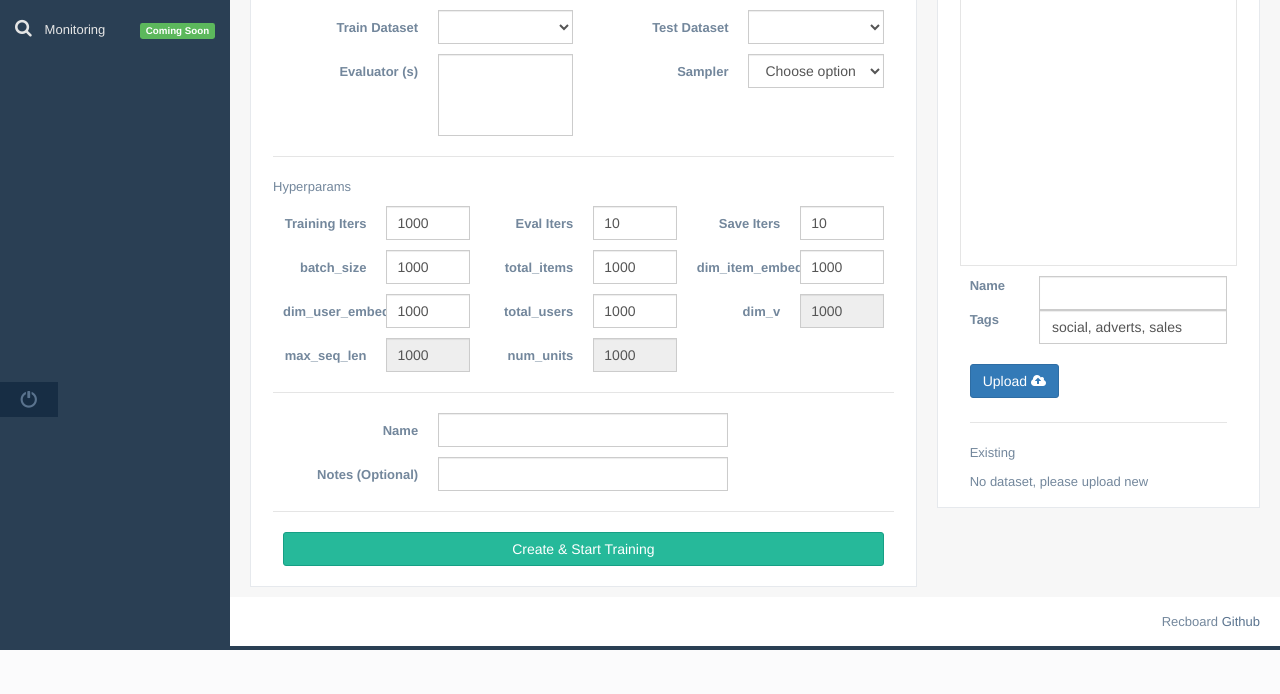
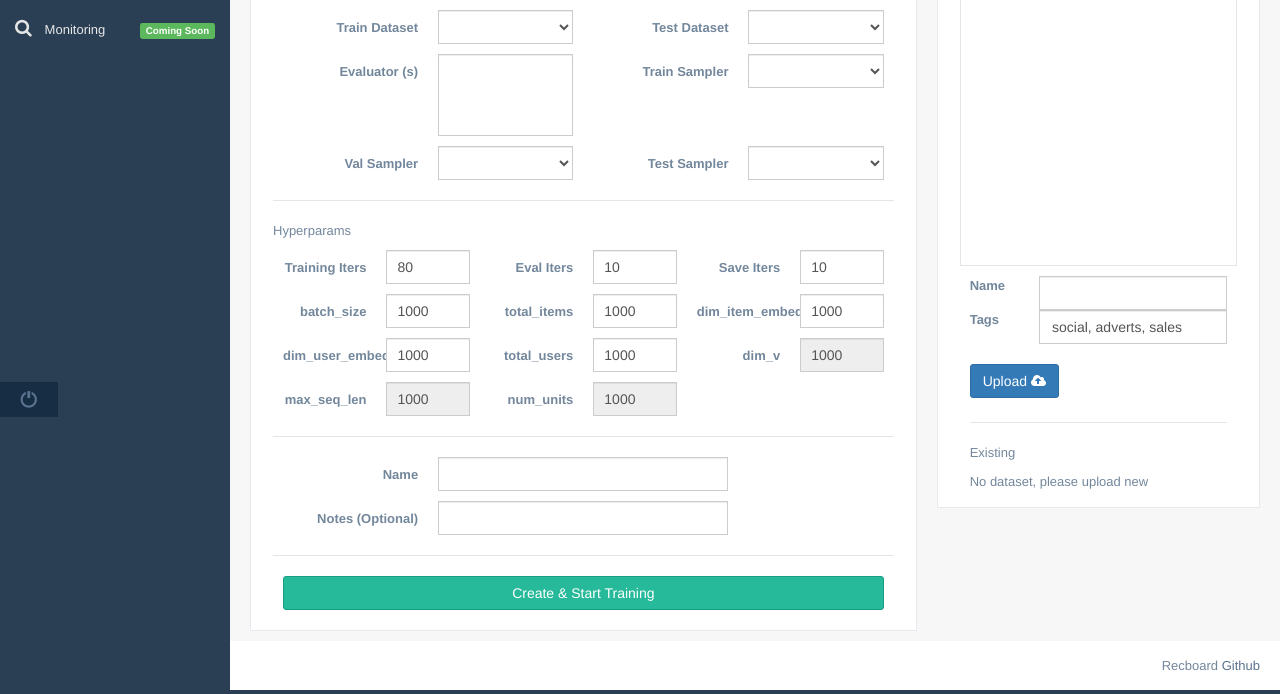
Before and after one commit to mohit-chawla/recboard, a Django app: page /board/home/ in a window 1280 px wide. Shown: the part 383-1077 px from the top of the page. Before the commit the page ends 1033 px from the top, so only its background shows below. Run offline with Django 3.2, Linux system fonts and the light colour scheme; the visitor is signed in with stand-in values (Sample User, id 1); data that the repository does not hold is empty; parts of the project's set-up code (start-up, migrations or seed data) failed here and were passed over; some libraries are stand-ins or nearby versions.

Commit message:
Make evaluators 'choosable', and use those evals at backend

```diff
--- a/board/templates/home.html
+++ b/board/templates/home.html
@@ -347,14 +347,21 @@
                             <select id="evaluator-select" class="form-control" multiple>
                             </select>
                           </div>
-                          <label class="control-label col-md-3 col-sm-3 col-xs-12">Sampler</label>
+                          <label class="control-label col-md-3 col-sm-3 col-xs-12">Train Sampler</label>
                           <div class="col-md-3 col-sm-3 col-xs-12">
-                            <select required="required" class="form-control">
-                              <option>Choose option</option>
-                              <option>Option one</option>
-                              <option>Option two</option>
-                              <option>Option three</option>
-                              <option>Option four</option>
+                            <select id="train-sampler-select" required="required" class="form-control">
+                            </select>
+                          </div>
+                        </div>
+                        <div class="form-group">
+                          <label class="control-label col-md-3 col-sm-3 col-xs-12">Val Sampler</label>
+                          <div class="col-md-3 col-sm-3 col-xs-12">
+                            <select id="val-sampler-select" class="form-control">
+                            </select>
+                          </div>
+                          <label class="control-label col-md-3 col-sm-3 col-xs-12">Test Sampler</label>
+                          <div class="col-md-3 col-sm-3 col-xs-12">
+                            <select id="test-sampler-select" class="form-control">
                             </select>
                           </div>
                         </div>
@@ -365,7 +372,7 @@
                           <div class="form-group">
                             <label class="control-label col-md-2 col-sm-3 col-xs-12" for="model-name">Training Iters</label>
                             <div class="col-md-2 col-sm-3col-xs-12">
-                              <input type="number" id="train-iters" value="1000" class="form-control col-md-7 col-xs-12">
+                              <input type="number" id="train-iters" value="80" class="form-control col-md-7 col-xs-12">
                             </div>
                             <label class="control-label col-md-2 col-sm-3 col-xs-12" for="model-name">Eval Iters</label>
                             <div class="col-md-2 col-sm-3c ol-xs-12">
@@ -532,6 +539,7 @@
       var userDatasets = [];
       var availableRecommdenders = [];
       var availableEvaluators = [];
+      var availableSamplers = [];
       var iframeTimeout = 10000
 
       function getWorkspaceList(){
@@ -609,6 +617,26 @@
                   availableEvaluators.push(evaluator_name)
               });
               $("#evaluator-select").append(modelEvaluatorOptionsUI());
+
+              if(cb && typeof cb === "function") {
+                  cb();
+              }
+          });
+      }
+      function getAvailableSamplers(cb){
+          url = workspace_root_url + "/sampler/list"
+          if (debug){
+              console.log("listing available samplers",url)
+          }
+          $.get( url, function( data ) {
+              $.each(data,function( _ , sampler_name){
+                  availableSamplers.push(sampler_name)
+              });
+              $("#train-sampler-select").append(modelSamplerOptionsUI());
+              $("#val-sampler-select").append(modelSamplerOptionsUI());
+              $("#test-sampler-select").append(modelSamplerOptionsUI());
+              // selected="selected"
+              // for
               if(cb && typeof cb === "function") {
                   cb();
               }
@@ -633,7 +661,20 @@
       function modelEvaluatorOptionsUI(){
           options = ""
           $.each(availableEvaluators, function(i,evaluator){
-              options += "<option>"+evaluator+"</option>"
+              if (evaluator === "AUC") { // Default evaluator is AUC for any Model
+                options += "<option selected>"+evaluator+"</option>"
+              } else {
+                options += "<option>"+evaluator+"</option>"
+              }
+
+          });
+          return options
+      }
+
+      function modelSamplerOptionsUI(){
+          options = ""
+          $.each(availableSamplers, function(i,sampler){
+              options += "<option>"+sampler+"</option>"
           });
           return options
       }
@@ -936,7 +977,7 @@
           selectedEvaluators = (function () {
                                 selected_evals = [];
                                 $("#evaluator-select :selected").each(function(){
-                                    selectedValues.push($(this).text());
+                                  selected_evals.push($(this).text());
                                 });
                                 console.log("Found this on collection", selected_evals, typeof(selected_evals))
                                 return selected_evals;
@@ -951,12 +992,17 @@
           model_save_iters = $("#save-iters").val();
           model_eval_iters = $("#eval-iters").val();
 
-          model_batch_size = $('#batch_size')
-          model_total_items = $('#total-items')
-          model_dim_item_embed = $('#dim-item-embed')
+          model_batch_size = $('#batch-size').val()
+          model_total_items = $('#total-items').val()
+          model_dim_item_embed = $('#dim-item-embed').val()
+          console.log("model_dim_item_embed ------>", model_dim_item_embed)
 
           model_name = $('#model-name').val();
           model_notes = $("#model-notes").val();
+
+          model_train_sampler = $('#train-sampler-select').val();
+          model_val_sampler = $('#val-sampler-select').val();
+          model_test_sampler = $('#test-sampler-select').val();
 
           console.log("creating model for workspace",cur_wid)
           request_dict = {
@@ -972,6 +1018,12 @@
                       batch_size: model_batch_size,
                       total_items: model_total_items,
                       dim_item_embed: model_dim_item_embed,
+
+                      train_sampler: model_train_sampler,
+                      val_sampler: model_val_sampler,
+                      test_sampler: model_test_sampler,
+
+                      evaluators: selectedEvaluators,
 
                       name: model_name,
                       notes: model_notes
@@ -1165,7 +1217,7 @@
       // var
       $(window).load(function(){
           // ORDER IS IMPORTANT HERE, datasets  MUST be listed before WORKSPACES
-          getAvailableEvaluators(getAvailableRecommenders(getDatasetList(getWorkspaceList)));
+          getAvailableSamplers(getAvailableEvaluators(getAvailableRecommenders(getDatasetList(getWorkspaceList))));
           var modelStatusCheck = setInterval(function(){
               model_divs = $("div[mid]")
               $.each(model_divs, function(_ , md){
--- a/board/urls.py
+++ b/board/urls.py
@@ -11,6 +11,7 @@ urlpatterns = [
     url(r'^home/$', views.HomePage.as_view(), name='home'),
     path('user/workspace/recommender/list',views.list_recommenders,name='recommenders'),
     path('user/workspace/evaluator/list',views.list_evaluators,name='evaluators'),
+    path('user/workspace/sampler/list',views.list_samplers,name='samplers'),
     path('user/workspace/delete',views.delete_workspace,name='delete workspace'),
     path('user/workspace/model/delete',views.delete_model,name='delete model'),
     path('user/workspace/model/train', views.create, name='index'),
--- a/board/views.py
+++ b/board/views.py
@@ -27,6 +27,7 @@ from django.contrib.auth.decorators import login_required
 
 from openrec import recommenders
 from openrec.utils import evaluators
+from openrec.utils import samplers
 from time import time
 from bson import ObjectId
 from django.utils.encoding import smart_str
@@ -152,13 +153,20 @@ def list_recommenders(request):
 @login_required(login_url=BOARD_HOME)
 def list_evaluators(request):
     """List available evaluators with openrec"""
-    # _evals = ["auc", "mse", "ndcg", "precision", "recall"]
     _evals = []
     for func in dir(evaluators):
         if callable(getattr(evaluators, func)) and (func.lower()!="evalmanager" and func.lower()!="evaluator"):
             _evals.append(func)
     return JsonResponse(_evals,safe=False)
 
+@login_required(login_url=BOARD_HOME)
+def list_samplers(request):
+    """List available samplers with openrec"""
+    _sampls = []
+    for func in dir(samplers):
+        if callable(getattr(samplers, func)) and func.lower()!="sampler":
+            _sampls.append(func)
+    return JsonResponse(_sampls,safe=False)
 
 def get_dummy_user():
     if len(db.select('user')) == 0:
@@ -278,7 +286,7 @@ class HomePage(TemplateView):
 
 def create(request):
     body = get_request_body(request)
-    _required = ['recommender','train_dataset','test_dataset',"workspace_id","train_iters","eval_iters","save_iters","batch_size","total_items","dim_item_embed"]
+    _required = ['recommender','train_dataset','test_dataset',"workspace_id","train_iters","eval_iters","save_iters","batch_size","total_items","dim_item_embed", "train_sampler", "val_sampler", "test_sampler", "evaluators"]
     for key in _required:
         if not key in body:
             return HttpResponseBadRequest("Bad request")
@@ -291,6 +299,12 @@ def create(request):
     train_iters = int(body['train_iters'])
     eval_iters = int(body['eval_iters'])
     save_iters = int(body['save_iters'])
+
+    train_sampler = body['train_sampler']
+    val_sampler = body['val_sampler']
+    test_sampler = body['test_sampler']
+
+    evaluators = body['evaluators'] # is a list of evaluator names
 
     print ('Parent process pid:', os.getpid())
     user = get_dummy_user()
@@ -307,6 +321,14 @@ def create(request):
 
     print("MODEL NAME:",model_name)
     print("MODEL NOTES:",notes)
+
+    keys_to_log = ["train_dataset", "test_dataset", "recommender", "workspace_id", "train_iters", "eval_iters", "save_iters", "batch_size", "total_items", "dim_item_embed", "train_sampler", "val_sampler", "test_sampler", "name", "notes", "dim_user_embed", "total_users", "dim_v", "max_seq_len", "num_units","evaluators" ]
+
+    print("######### Training requested with these parameters #########")
+    for key in body.keys():
+        if key in keys_to_log:
+            print(key,":",body[key])
+
     # TODO: maintain a list of available ports later
     tensorboard_port = str(randint(6000,7000))
     print("port generated", tensorboard_port,"Starting tb")
@@ -322,7 +344,7 @@ def create(request):
     # TODO: ensure user.id is not None
     dataset_path = DATASET_PATH_PREFIX+str(user.id)+"_file_"+train_dataset.name
     print("\n\n Fetching dataset from path = ", dataset_path ,"\n\n")
-    model_controller_obj = ModelManager(model_id, db, recommender, train_iters, eval_iters, save_iters, 'train_samp', 'val_samp', 'test_samp', 'AUC', dataset_path)
+    model_controller_obj = ModelManager(model_id, db, recommender, train_iters, eval_iters, save_iters, train_sampler, val_sampler, test_sampler, evaluators, dataset_path)
 
     p = Process(target=ModelManager.sample_data_and_train, args=(model_controller_obj,))
     p.start()
```
Also changed, not shown: board/model_manager.py (+53 -12 lines).
